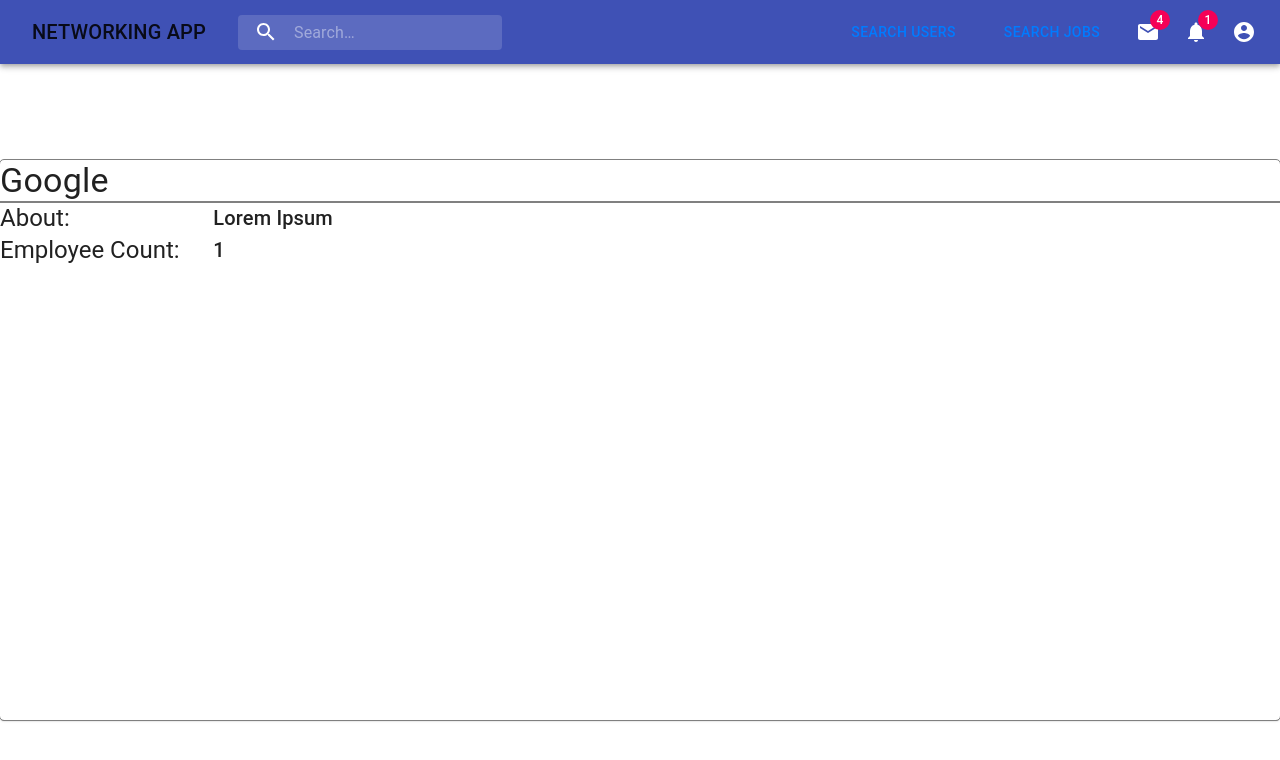
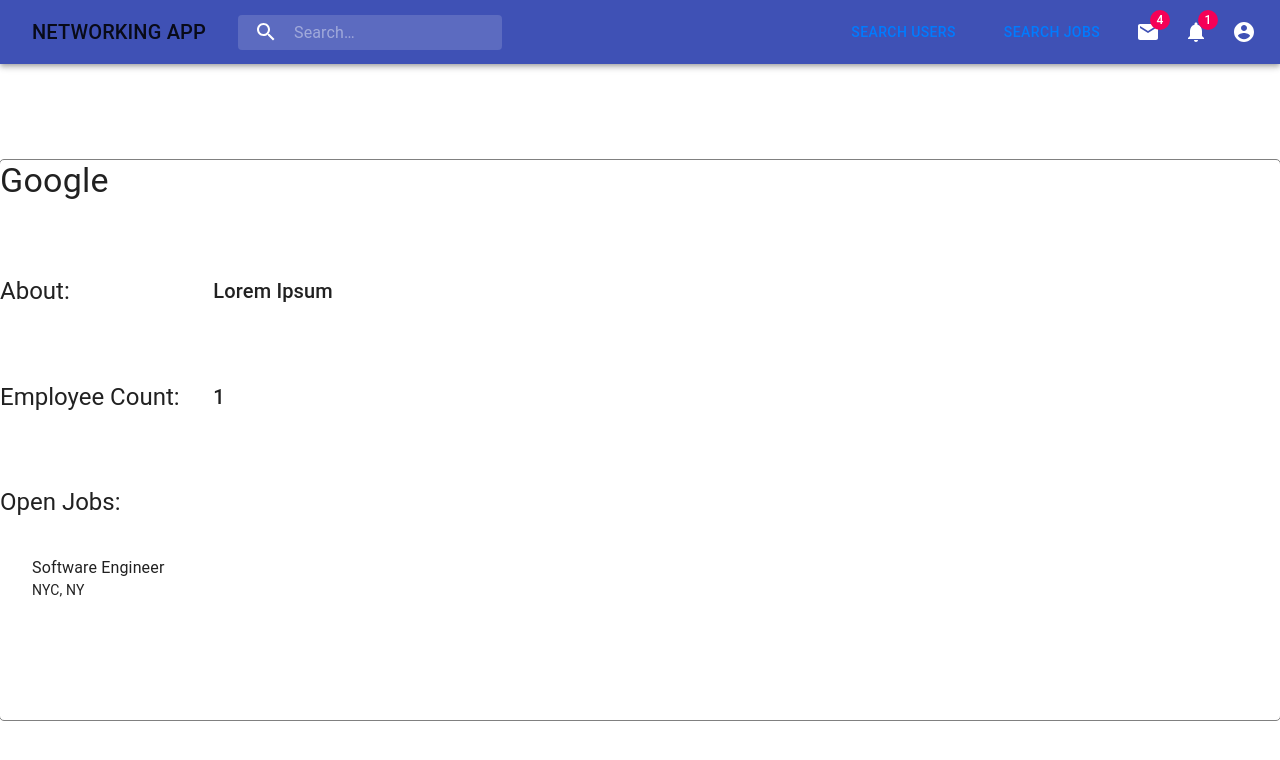
Before and after one commit to anastasiasoenjoto/fall-2019-networking-app, a React (Create React App) app in the folder frontend/: page /ViewCompany in a window 1280 px wide. Shown: the top 760 px of the page. Built offline with nearby package versions, Linux system fonts and the light colour scheme.

Commit message:
final prototype of viewcompany finished.

```diff
--- a/frontend/src/components/ViewCompany.js
+++ b/frontend/src/components/ViewCompany.js
@@ -19,8 +19,6 @@
 import anon from '../frontend images/anon.png';
 import ListItemText from '@material-ui/core/ListItemText';
 import Popup from "reactjs-popup";
-import { Redirect } from 'react-router-dom';
-import { stat } from 'fs';
 
 
 const styles = theme => ({
@@ -42,6 +40,10 @@
     },
     rowBreak: {
         minWidth: '240',
+    },
+    listCard: {
+        maxHeight: 200,
+        overflow: 'auto',
     }
 });
 
@@ -52,7 +54,7 @@
         super(props);
         this.state = {
             jobs: [],
-            redirectToApply: false ,
+            redirectToApply: false,
             jobId: '',
             username: 'test',
         };
@@ -114,12 +116,11 @@
 
                 <LoggedInNavBar username={this.state.username} />
 
-                <Card className={classes.card} style={{height:'70%', outline: '1px solid gray'}}>
-                    <Grid container height='100%'>
+                <Card className={classes.card} style={{ height: '70%', outline: '1px solid gray' }} elevation={0}>
+                    <Grid container style={{ height: '100%' }}>
                         <Grid container item xs={12}>
-                            <Grid item xs={3}><Typography variant='h4'>Google</Typography></Grid>
+                            <Grid item xs={3} ><Typography variant='h4'>Google</Typography></Grid>
                         </Grid>
-                        <Grid item height="50%" style={{outline: '1px solid gray'}} xs={12}></Grid>
                         <Grid container item xs={12}>
                             <Grid item xs={2}><Typography variant='h5'>About:</Typography></Grid>
                             <Grid item xs={10}><Typography variant='h6'>Lorem Ipsum</Typography></Grid>
@@ -129,7 +130,132 @@
                             <Grid item xs={10}><Typography variant='h6'>1</Typography></Grid>
                         </Grid>
                         <Grid item xs={12}>
+                            <Typography variant='h5'>Open Jobs: </Typography>
+                            <Card className={classes.listCard} elevation={0}>
+                                <CardContent>
+                                    <List className={classes.enclosing}>
 
+                                    <ListItem button alignItems="flex-start">
+                                                <Popup
+                                                    trigger={<ListItemText
+                                                        primary= 'Software Engineer'
+                                                        secondary={
+                                                            <React.Fragment>
+                                                                <Typography
+                                                                    component="span"
+                                                                    variant="body2"
+                                                                    className={classes.inline}
+                                                                    color="textPrimary"
+                                                                >
+                                                                    NYC, NY
+                                                                </Typography>
+                                                                <br></br>
+                                                            </React.Fragment>
+                                                        }
+                                                    />
+                                                }
+                                                    modal
+                                                    closeOnDocumentClick
+                                                >
+                                                    <span>
+                                                        <div>
+                                                            <Typography
+                                                                component="span"
+                                                                variant="h3"
+                                                                className={classes.inline}
+                                                                color="textPrimary"
+                                                            >
+                                                                Software Engineer
+                                                            </Typography>
+                                                        </div>
+                                                        <br></br>
+                                                        <div>
+                                                            <Typography
+                                                                component="span"
+                                                                variant="body1"
+                                                                className={classes.inline}
+                                                                color="textPrimary"
+
+                                                            >
+                                                               Job Description: Lorem Ipsum
+                                                            </Typography>
+                                                        </div>
+                                                        <br></br>
+
+                                                        <Button variant="contained" id='N/A'>Apply</Button>
+
+                                                    </span>
+                                                </Popup>
+                                            </ListItem>
+
+                                        {/* {this.state.recJobs[0].map((u) => (
+                                                <ListItem button alignItems="flex-start">
+                                                <ListItemAvatar>
+                                                    <Avatar src={anon} />
+                                                </ListItemAvatar>
+                                                <Popup
+                                                    trigger={<ListItemText
+                                                        primary= {u.jobTitle}
+                                                        secondary={
+                                                            <React.Fragment>
+                                                                <Typography
+                                                                    component="span"
+                                                                    variant="body2"
+                                                                    className={classes.inline}
+                                                                    color="textPrimary"
+                                                                >
+                                                                    {u.companyUsername}
+                                                                </Typography>
+                                                                <br></br>
+                                                            {u.jobLocation}
+                                                            </React.Fragment>
+                                                        }
+                                                    />
+                                                }
+                                                    modal
+                                                    closeOnDocumentClick
+                                                >
+                                                    <span>
+                                                        <div>
+                                                            <Typography
+                                                                component="span"
+                                                                variant="h3"
+                                                                className={classes.inline}
+                                                                color="textPrimary"
+                                                            >
+                                                                {u.jobTitle}
+                                                            </Typography>
+                                                        </div>
+                                                        <br></br>
+                                                        <div>
+                                                            <Typography
+                                                                component="span"
+                                                                variant="body1"
+                                                                className={classes.inline}
+                                                                color="textPrimary"
+
+                                                            >
+                                                               Job Description: {u.jobDescription}
+                                                            </Typography>
+                                                        </div>
+                                                        <br></br>
+
+                                                        <Link to={{
+                                                            pathname: '/jobApplication',
+                                                            state: {
+                                                                jobId: u._id
+                                                            }
+                                                            }}><Button variant="contained" id={u._id}>Apply</Button></Link>
+
+                                                    </span>
+                                                </Popup>
+                                            </ListItem>
+
+                                            ))
+                                        } */}
+                                    </List>
+                                </CardContent>
+                            </Card>
                         </Grid>
                     </Grid>
                 </Card>
```
